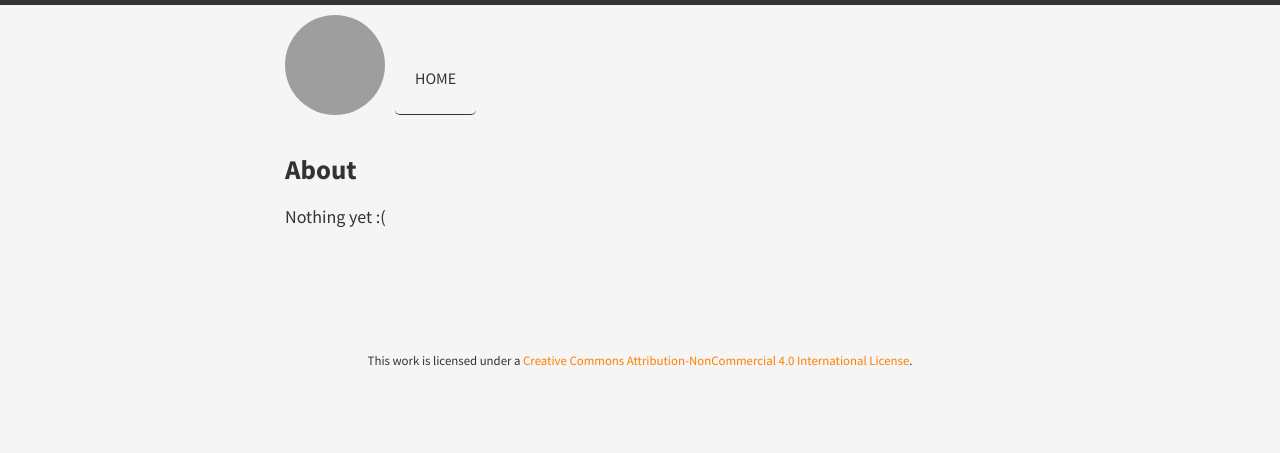
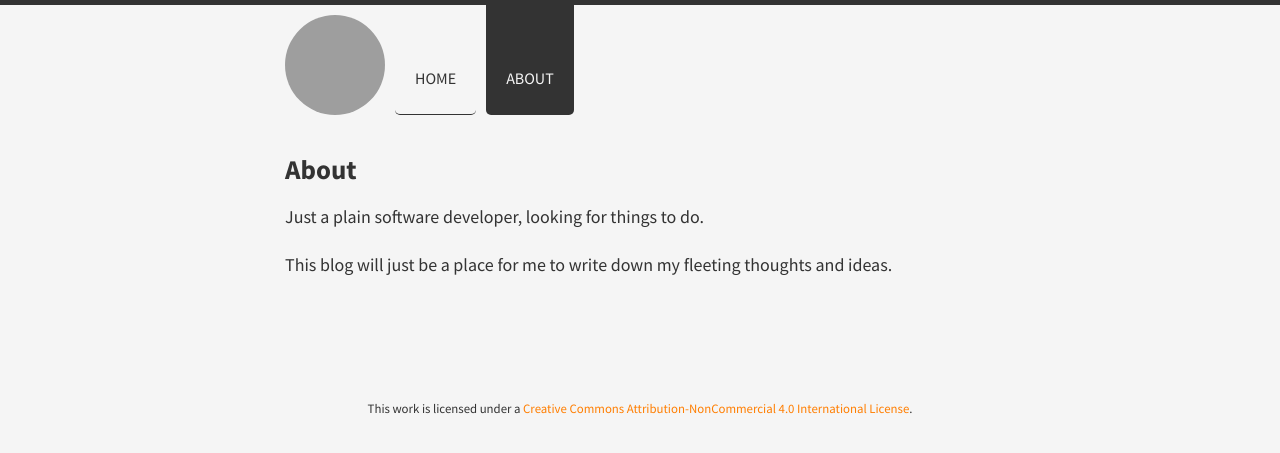
Before and after one commit to inseokhwang/Website, a Jekyll site: the page built from about/index.md, in a window 1280 px wide. Shown: the top 453 px of the page. Built offline with Jekyll 4.4.1, drawn with Linux system fonts in a browser that asks for light colours; grey boxes are pictures that could not be loaded.

Commit message:
Add About and another post

```diff
--- a/_data/links.yml
+++ b/_data/links.yml
@@ -1,2 +1,5 @@
 - url: /
   title: Home
+
+- url: /about
+  title: About
--- a/about/index.md
+++ b/about/index.md
@@ -3,4 +3,6 @@ layout: page
 title: About
 ---
 
-Nothing yet :(
+Just a plain software developer, looking for things to do.
+
+This blog will just be a place for me to write down my fleeting thoughts and ideas.
```
Also changed, not shown: _posts/2019-01-31-ramen.md (added, +17 -0 lines).
